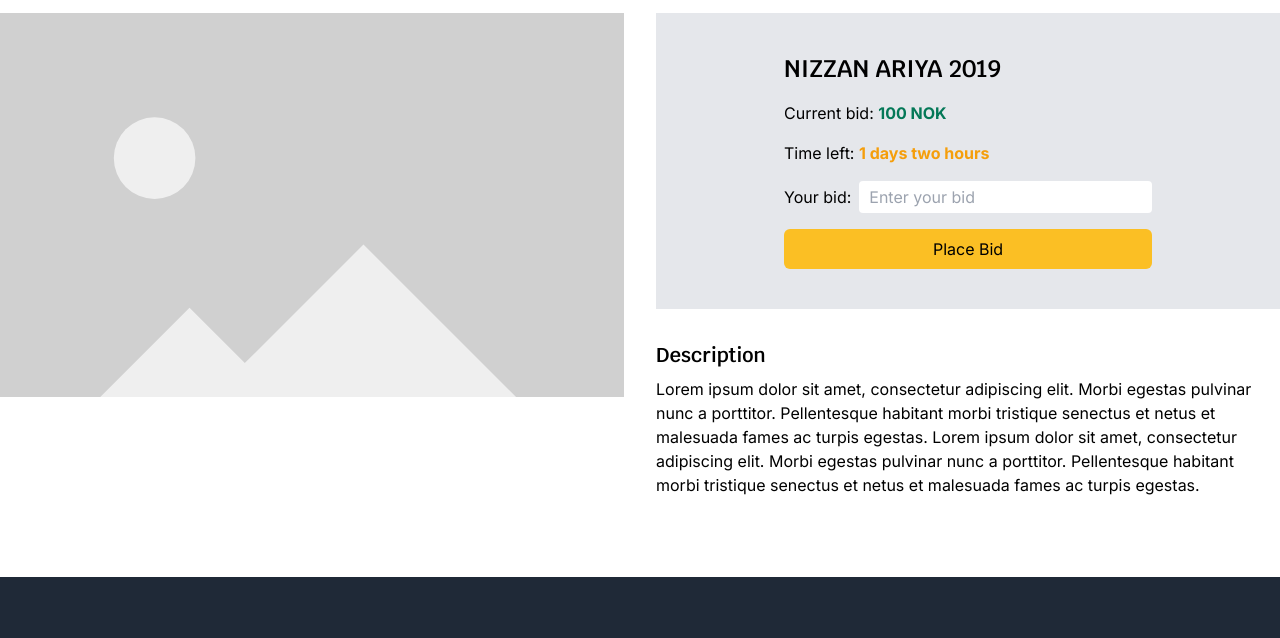
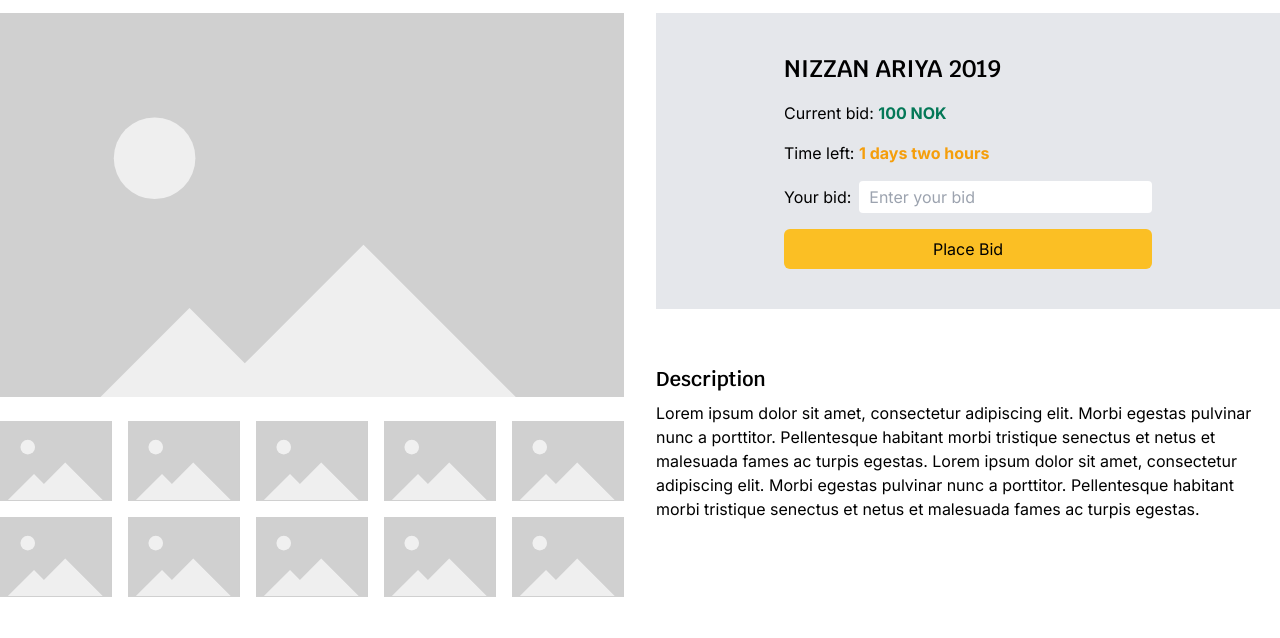
Before and after one commit to baresi687/semester-project-2, a website built with Vite: page src/listing-details.html in a window 1280 px wide. Shown: the part 254-892 px from the top of the page. Built offline with nearby package versions, Linux system fonts and the light colour scheme.

Commit message:
Adds Listing page image gallery placeholder

```diff
--- /dev/null
+++ b/src/js/listingDetails.js
@@ -0,0 +1,8 @@
+const mainListingImg = document.querySelector('#listing-img-main')
+const galleryImgs = document.querySelectorAll('.gallery-img')
+
+galleryImgs.forEach((item) => {
+  item.onclick = function (event) {
+    mainListingImg.style.backgroundImage = event.target.style.backgroundImage
+  }
+})
--- a/src/listing-details.html
+++ b/src/listing-details.html
@@ -6,6 +6,7 @@
         content="width=device-width, user-scalable=no, initial-scale=1.0, maximum-scale=1.0, minimum-scale=1.0">
   <meta http-equiv="X-UA-Compatible" content="ie=edge">
   <script src="js/script.js" type="module"></script>
+  <script src="js/listingDetails.js" type="module"></script>
   <title>Norbid - </title>
 </head>
 <body class="font-inter">
@@ -63,12 +64,33 @@
     <div class="container mx-auto px-4 max-w-7xl xl:px-0">
       <h2 id="listing-title" class="text-3xl font-krub font-semibold mb-4">NIZZAN ARIYA 2019</h2>
       <div id="listing-details-container" class="flex flex-col gap-8 mb-10 sm:flex-row">
-        <div id="listing-img" class="max-h-96 overflow-hidden sm:flex-1">
-          <img
-              src="img/placeholder-image.svg"
-              alt="placeholder img" class="w-full">
+        <div id="listing-img" class="flex flex-col gap-6 sm:flex-1">
+          <div id="listing-img-main" class="h-96 w-full bg-cover bg-top"
+               style="background-image: url('img/placeholder-image.svg')"></div>
+          <div id="listing-img-gallery" class="grid grid-cols-5 flex-wrap gap-4">
+            <div class="gallery-img cursor-pointer h-14 w-full bg-gray-800 bg-cover bg-top lg:h-20"
+                 style="background-image: url('img/placeholder-image.svg')"></div>
+            <div class="gallery-img cursor-pointer h-14 w-full bg-gray-800 bg-cover bg-top lg:h-20"
+                 style="background-image: url('img/placeholder-image.svg')"></div>
+            <div class="gallery-img cursor-pointer h-14 w-full bg-gray-800 bg-cover bg-top lg:h-20"
+                 style="background-image: url('img/placeholder-image.svg')"></div>
+            <div class="gallery-img cursor-pointer h-14 w-full bg-gray-800 bg-cover bg-top lg:h-20"
+                 style="background-image: url('img/placeholder-image.svg')"></div>
+            <div class="gallery-img cursor-pointer h-14 w-full bg-gray-800 bg-cover bg-top lg:h-20"
+                 style="background-image: url('img/placeholder-image.svg')"></div>
+            <div class="gallery-img cursor-pointer h-14 w-full bg-gray-800 bg-cover bg-top lg:h-20"
+                 style="background-image: url('img/placeholder-image.svg')"></div>
+            <div class="gallery-img cursor-pointer h-14 w-full bg-gray-800 bg-cover bg-top lg:h-20"
+                 style="background-image: url('img/placeholder-image.svg')"></div>
+            <div class="gallery-img cursor-pointer h-14 w-full bg-gray-800 bg-cover bg-top lg:h-20"
+                 style="background-image: url('img/placeholder-image.svg')"></div>
+            <div class="gallery-img cursor-pointer h-14 w-full bg-gray-800 bg-cover bg-top lg:h-20"
+                 style="background-image: url('img/placeholder-image.svg')"></div>
+            <div class="gallery-img cursor-pointer h-14 w-full bg-gray-800 bg-cover bg-top lg:h-20"
+                 style="background-image: url('img/placeholder-image.svg')"></div>
+          </div>
         </div>
-        <div id="listing-bid-description" class="flex flex-col gap-6 sm:flex-1">
+        <div id="listing-bid-description" class="flex flex-col gap-12 sm:flex-1">
           <div id="listing-description" class="sm:order-2">
             <h3 class="text-xl font-krub font-semibold my-2">Description</h3>
             <p>Lorem ipsum dolor sit amet, consectetur adipiscing elit. Morbi egestas pulvinar nunc a porttitor.
```
